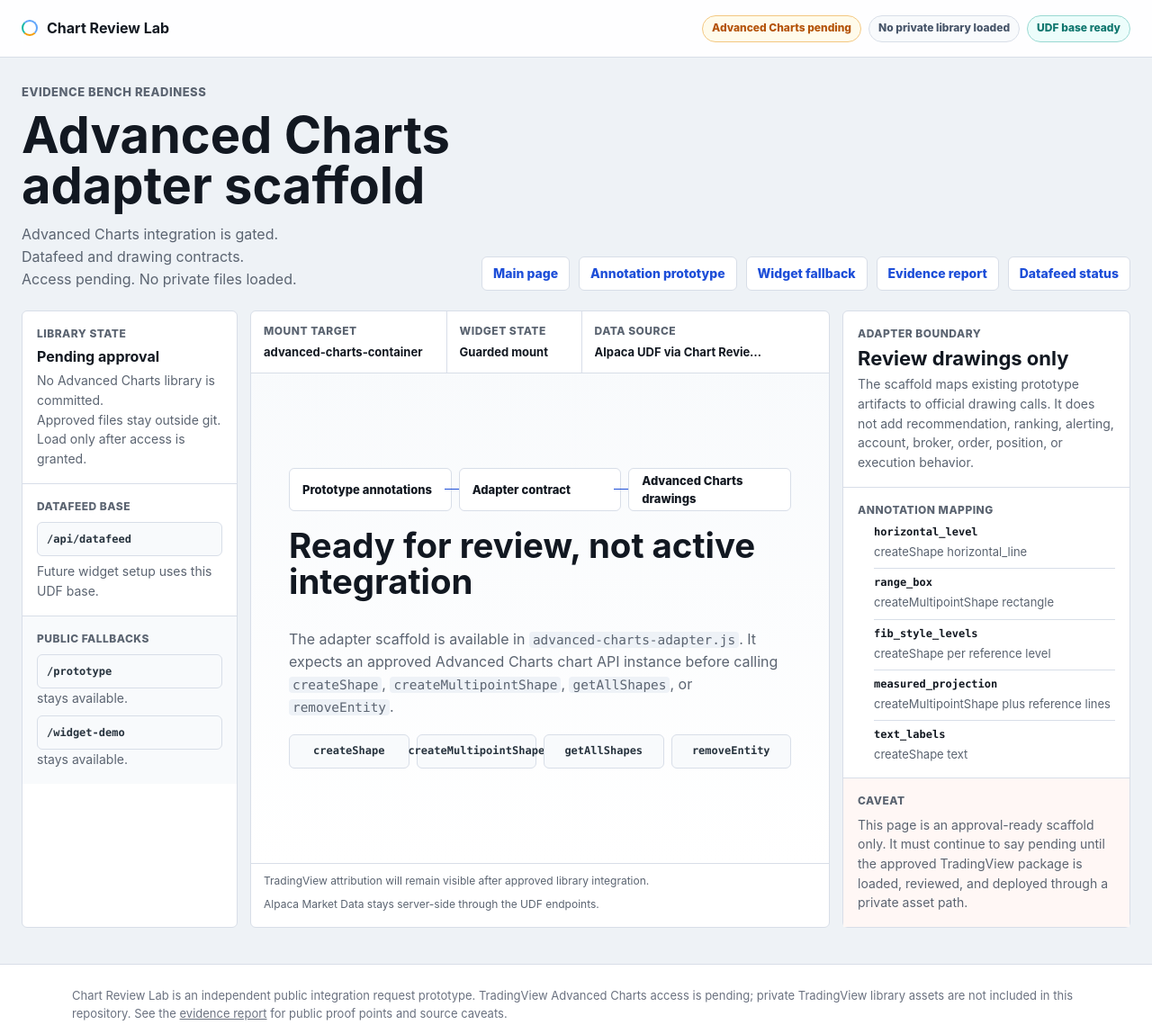
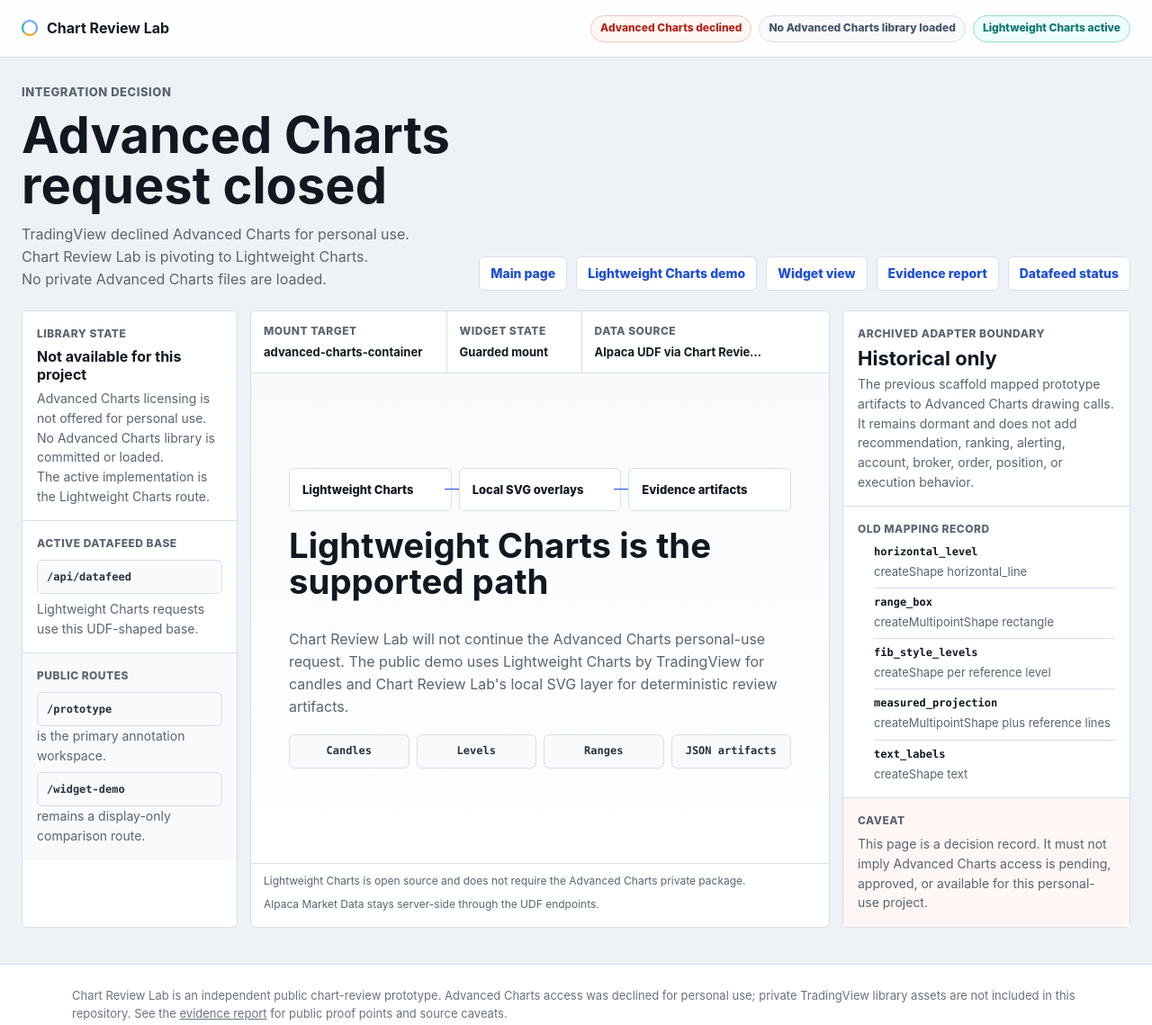
Before and after one commit to DylanMcCavitt/advanced-charts-request, a plain HTML site: page advanced-charts.html in a window 1280 px wide. Shown: the whole page at 90% size. Drawn offline with Linux system fonts and the light colour scheme.

Commit message:
lightweight-charts-pivot: make Lightweight Charts primary

```diff
--- a/advanced-charts-adapter.js
+++ b/advanced-charts-adapter.js
@@ -2,7 +2,7 @@
   "use strict";
 
   const DATAFEED_BASE_URL = "/api/datafeed";
-  const LIBRARY_STATUS = "pending_tradingview_approval";
+  const LIBRARY_STATUS = "declined_for_personal_use";
   const REQUIRED_DRAWING_METHODS = Object.freeze([
     "createShape",
     "createMultipointShape",
@@ -83,7 +83,9 @@
 
   function createPendingAdvancedChartsAdapter() {
     const pending = () => {
-      throw new Error("TradingView Advanced Charts access is pending; no private library is loaded.");
+      throw new Error(
+        "TradingView Advanced Charts is not available for this personal-use project; no private library is loaded."
+      );
     };
 
     return {
--- a/advanced-charts.html
+++ b/advanced-charts.html
@@ -3,75 +3,74 @@
 <head>
   <meta charset="utf-8">
   <meta name="viewport" content="width=device-width, initial-scale=1">
-  <title>Advanced Charts Readiness | Chart Review Lab</title>
+  <title>Advanced Charts Decision | Chart Review Lab</title>
   <meta
     name="description"
-    content="Pending TradingView Advanced Charts adapter scaffold for Chart Review Lab without private library assets."
+    content="Archived TradingView Advanced Charts decision page for Chart Review Lab after personal-use access was declined."
   >
   <link rel="stylesheet" href="styles.css">
-  <script src="advanced-charts-adapter.js" defer></script>
 </head>
 <body class="workspace-page advanced-charts-page">
-  <header class="workspace-topbar" aria-label="Advanced Charts readiness status">
+  <header class="workspace-topbar" aria-label="Advanced Charts decision status">
     <a class="brand workspace-brand" href="/" aria-label="Chart Review Lab home">
       <span class="brand-mark" aria-hidden="true"></span>
       <span>Chart Review Lab</span>
     </a>
     <div class="status-strip" aria-label="Integration status">
-      <span class="status-pill pending">Advanced Charts pending</span>
-      <span class="status-pill neutral">No private library loaded</span>
-      <span class="status-pill ok">UDF base ready</span>
+      <span class="status-pill error">Advanced Charts declined</span>
+      <span class="status-pill neutral">No Advanced Charts library loaded</span>
+      <span class="status-pill ok">Lightweight Charts active</span>
     </div>
   </header>
 
   <main class="prototype-shell advanced-shell" aria-labelledby="advanced-title">
     <section class="prototype-intro advanced-intro">
       <div>
-        <p class="eyebrow">Evidence Bench readiness</p>
+        <p class="eyebrow">Integration decision</p>
         <h1 id="advanced-title">
           <span>Advanced Charts</span>
-          <span>adapter scaffold</span>
+          <span>request closed</span>
         </h1>
         <p>
-          <span>Advanced Charts integration is gated.</span>
-          <span>Datafeed and drawing contracts.</span>
-          <span>Access pending. No private files loaded.</span>
+          <span>TradingView declined Advanced Charts for personal use.</span>
+          <span>Chart Review Lab is pivoting to Lightweight Charts.</span>
+          <span>No private Advanced Charts files are loaded.</span>
         </p>
       </div>
       <div class="route-links" aria-label="Related routes">
         <a href="/">Main page</a>
-        <a href="/prototype">Annotation prototype</a>
-        <a href="/widget-demo">Widget fallback</a>
+        <a href="/prototype">Lightweight Charts demo</a>
+        <a href="/widget-demo">Widget view</a>
         <a href="/evidence">Evidence report</a>
         <a href="/api/datafeed/status">Datafeed status</a>
       </div>
     </section>
 
-    <section class="prototype-workspace advanced-workspace" aria-label="Advanced Charts readiness bench">
-      <aside class="workspace-panel advanced-gates" aria-label="Readiness gates">
+    <section class="prototype-workspace advanced-workspace" aria-label="Advanced Charts decision bench">
+      <aside class="workspace-panel advanced-gates" aria-label="Decision state">
         <div class="panel-section">
           <span class="panel-label">Library state</span>
-          <strong>Pending approval</strong>
+          <strong>Not available for this project</strong>
           <p>
-            <span>No Advanced Charts library is committed.</span>
-            <span>Approved files stay outside git.</span>
-            <span>Load only after access is granted.</span>
+            <span>Advanced Charts licensing is not offered for personal use.</span>
+            <span>No Advanced Charts library is committed or loaded.</span>
+            <span>The active implementation is the Lightweight Charts route.</span>
           </p>
         </div>
 
         <div class="panel-section">
-          <span class="panel-label">Datafeed base</span>
+          <span class="panel-label">Active datafeed base</span>
           <code>/api/datafeed</code>
           <p>
-            <span>Future widget setup uses this UDF base.</span>
+            <span>Lightweight Charts requests use this UDF-shaped base.</span>
           </p>
         </div>
 
         <div class="panel-section source-section">
-          <span class="panel-label">Public fallbacks</span>
+          <span class="panel-label">Public routes</span>
           <p>
-            <span><code>/prototype</code> stays available.</span>
-            <span><code>/widget-demo</code> stays available.</span>
+            <span><code>/prototype</code> is the primary annotation workspace.</span>
+            <span><code>/widget-demo</code> remains a display-only comparison route.</span>
           </p>
         </div>
       </aside>
@@ -94,42 +93,42 @@
 
         <div id="advanced-charts-container" class="advanced-mount" role="note">
           <div class="adapter-diagram" aria-hidden="true">
-            <span>Prototype annotations</span>
-            <span>Adapter contract</span>
-            <span>Advanced Charts drawings</span>
+            <span>Lightweight Charts</span>
+            <span>Local SVG overlays</span>
+            <span>Evidence artifacts</span>
           </div>
-          <h2>Ready for review, not active integration</h2>
+          <h2>Lightweight Charts is the supported path</h2>
           <p>
-            The adapter scaffold is available in <code>advanced-charts-adapter.js</code>. It expects an approved
-            Advanced Charts chart API instance before calling <code>createShape</code>,
-            <code>createMultipointShape</code>, <code>getAllShapes</code>, or <code>removeEntity</code>.
+            Chart Review Lab will not continue the Advanced Charts personal-use request. The public demo uses
+            Lightweight Charts by TradingView for candles and Chart Review Lab's local SVG layer for deterministic
+            review artifacts.
           </p>
           <div class="method-grid" aria-label="Adapter methods">
-            <span>createShape</span>
-            <span>createMultipointShape</span>
-            <span>getAllShapes</span>
-            <span>removeEntity</span>
+            <span>Candles</span>
+            <span>Levels</span>
+            <span>Ranges</span>
+            <span>JSON artifacts</span>
           </div>
         </div>
 
         <div class="chart-footnote">
-          <span>TradingView attribution will remain visible after approved library integration.</span>
+          <span>Lightweight Charts is open source and does not require the Advanced Charts private package.</span>
           <span>Alpaca Market Data stays server-side through the UDF endpoints.</span>
         </div>
       </section>
 
       <aside class="workspace-panel advanced-contracts" aria-label="Drawing adapter contract">
         <div class="panel-section selected-evidence">
-          <span class="panel-label">Adapter boundary</span>
-          <h2>Review drawings only</h2>
+          <span class="panel-label">Archived adapter boundary</span>
+          <h2>Historical only</h2>
           <p>
-            The scaffold maps existing prototype artifacts to official drawing calls. It does not add recommendation,
-            ranking, alerting, account, broker, order, position, or execution behavior.
+            The previous scaffold mapped prototype artifacts to Advanced Charts drawing calls. It remains dormant and
+            does not add recommendation, ranking, alerting, account, broker, order, position, or execution behavior.
           </p>
         </div>
 
         <div class="panel-section">
-          <span class="panel-label">Annotation mapping</span>
+          <span class="panel-label">Old mapping record</span>
           <ul class="mapping-list">
             <li>
               <strong>horizontal_level</strong>
@@ -157,8 +156,8 @@
         <div class="panel-section caveat-section">
           <span class="panel-label">Caveat</span>
           <p>
-            This page is an approval-ready scaffold only. It must continue to say pending until the approved
-            TradingView package is loaded, reviewed, and deployed through a private asset path.
+            This page is a decision record. It must not imply Advanced Charts access is pending, approved, or available
+            for this personal-use project.
           </p>
         </div>
       </aside>
@@ -167,8 +166,8 @@
 
   <footer>
     <p>
-      Chart Review Lab is an independent public integration request prototype. TradingView Advanced Charts access is
-      pending; private TradingView library assets are not included in this repository. See the
+      Chart Review Lab is an independent public chart-review prototype. Advanced Charts access was declined for
+      personal use; private TradingView library assets are not included in this repository. See the
       <a href="/evidence">evidence report</a> for public proof points and source caveats.
     </p>
   </footer>
```
Also changed, not shown: evidence.html (+17 -15 lines), index.html (+20 -19 lines), prototype.html (+11 -11 lines), widget-demo.html (+5 -5 lines), 3 other files.
